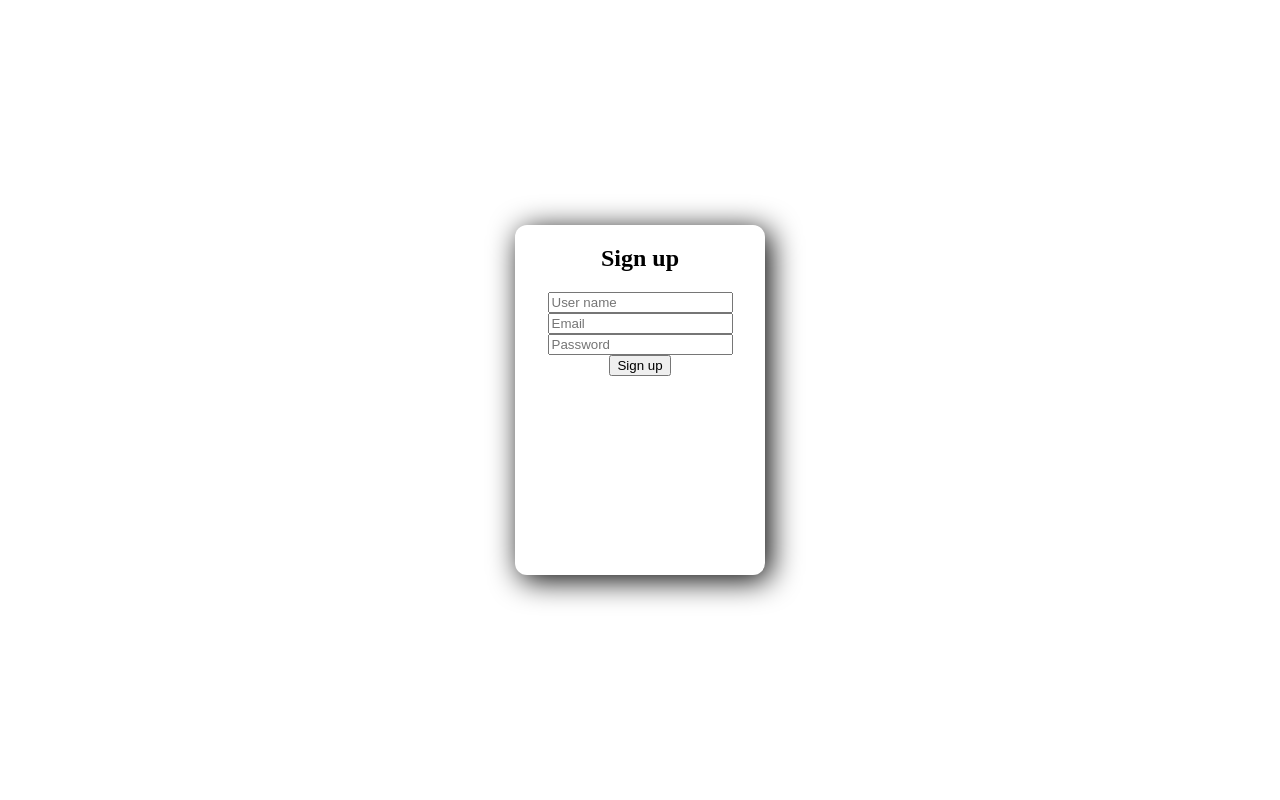
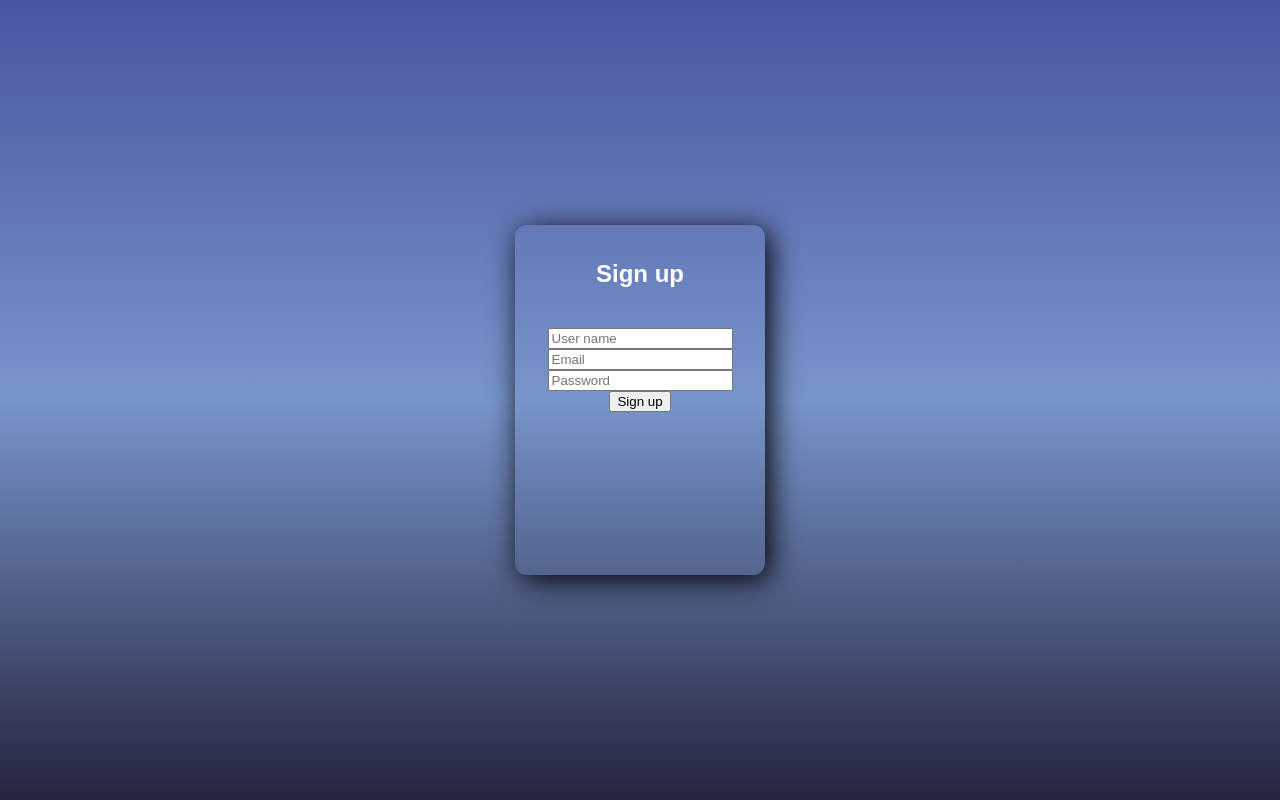
Before and after one commit to CE-Parmida/login-signup, a plain HTML site: page index.html in a window 1280 px wide. Drawn offline with Linux system fonts and the light colour scheme.

Commit message:
colors and fonts of body and form

```diff
--- a/style.css
+++ b/style.css
@@ -6,7 +6,17 @@ body{
     align-items: center;
     text-align: center;
     height: 100vh;
+    background: linear-gradient(#4A55A2, #7895CB, #24243E) ;
 }
+
+h2{
+    color: #FFFFFF;
+    font-family:fantasy;
+    font-weight: bold;
+    margin-top: 35px;
+    margin-bottom: 40px;
+}
+
 form{
     width: 250px;
     height: 350px;
```
